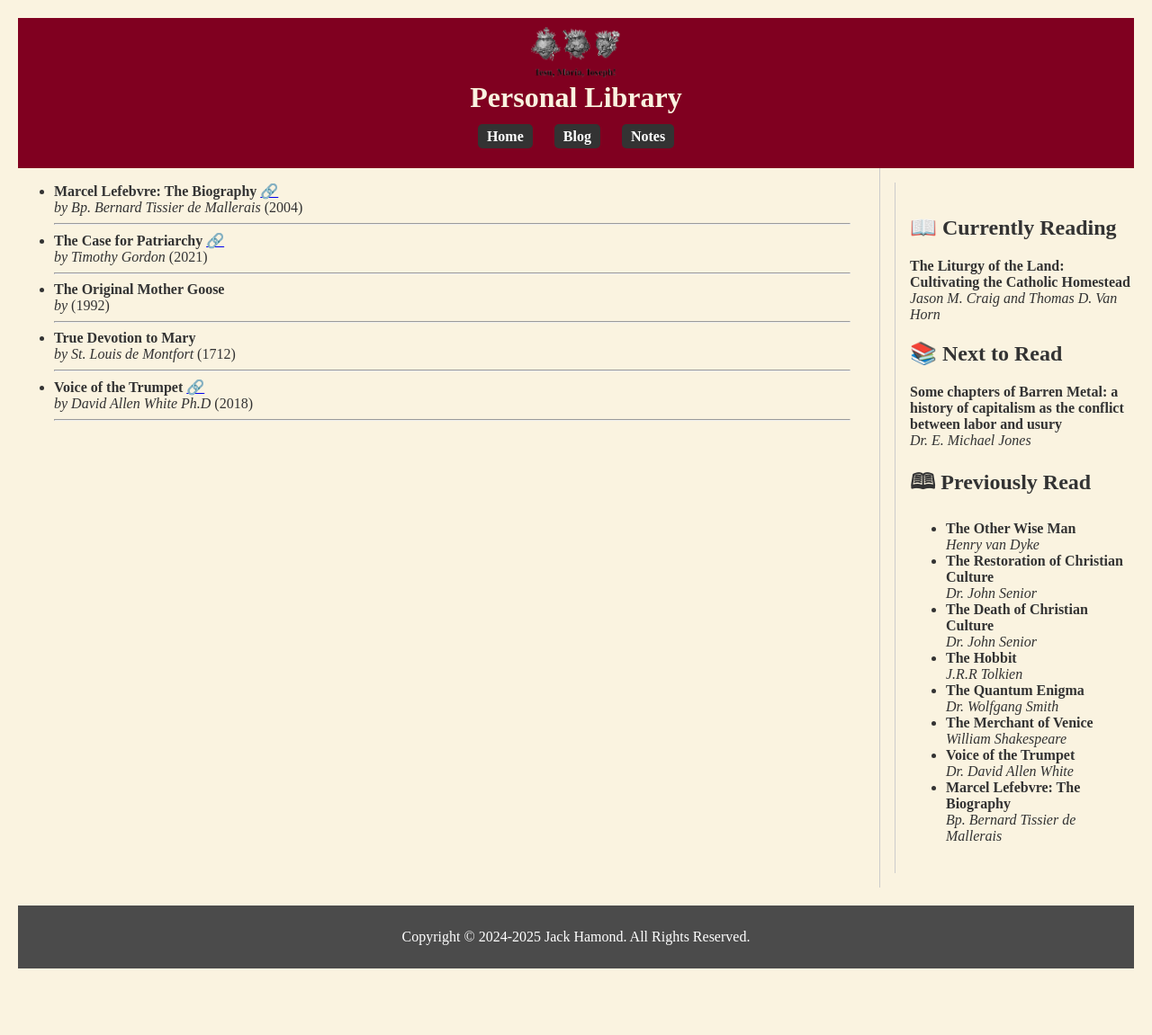
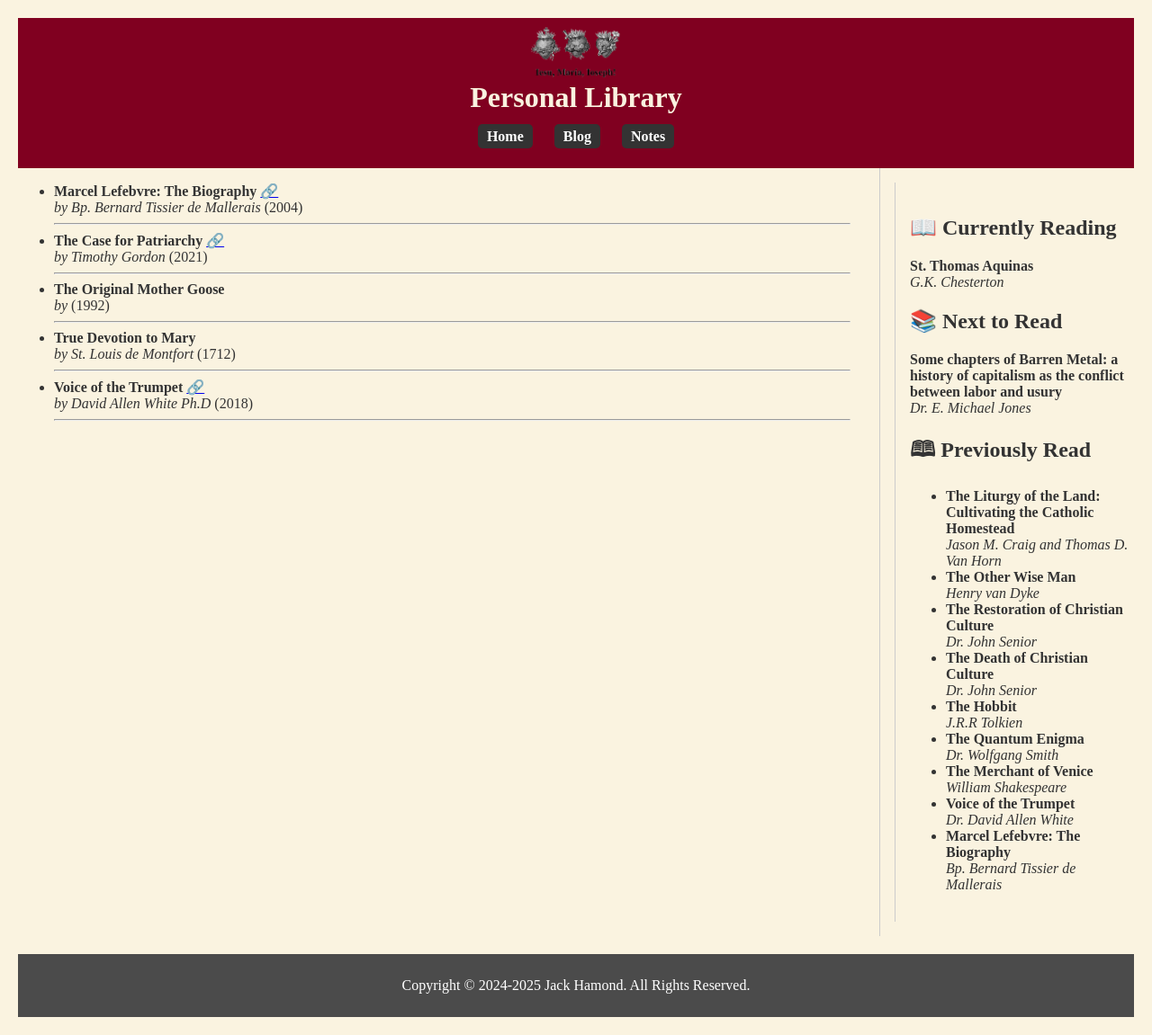
Before and after one commit to jackhamond/jackhamond.github.io, a Jekyll site: the page built from indices/library.md, in a window 1280 px wide and 1151 px high. Shown: the whole window at 90% size. Built offline with Jekyll 4.4.1, drawn with Linux system fonts in a browser that asks for light colours.

Commit message:
Update reading.yml

```diff
--- a/_data/library/reading.yml
+++ b/_data/library/reading.yml
@@ -1,12 +1,14 @@
 current:
-  title: "The Liturgy of the Land: Cultivating the Catholic Homestead"
-  author: "Jason M. Craig and Thomas D. Van Horn"
+  title: "St. Thomas Aquinas"
+  author: "G.K. Chesterton"
 
 next:
   title: "Some chapters of Barren Metal: a history of capitalism as the conflict between labor and usury"
   author: "Dr. E. Michael Jones"
 
 previous:
+  - title: "The Liturgy of the Land: Cultivating the Catholic Homestead"
+    author: "Jason M. Craig and Thomas D. Van Horn"
   - title: "The Other Wise Man"
     author: "Henry van Dyke"
   - title: "The Restoration of Christian Culture"
```
